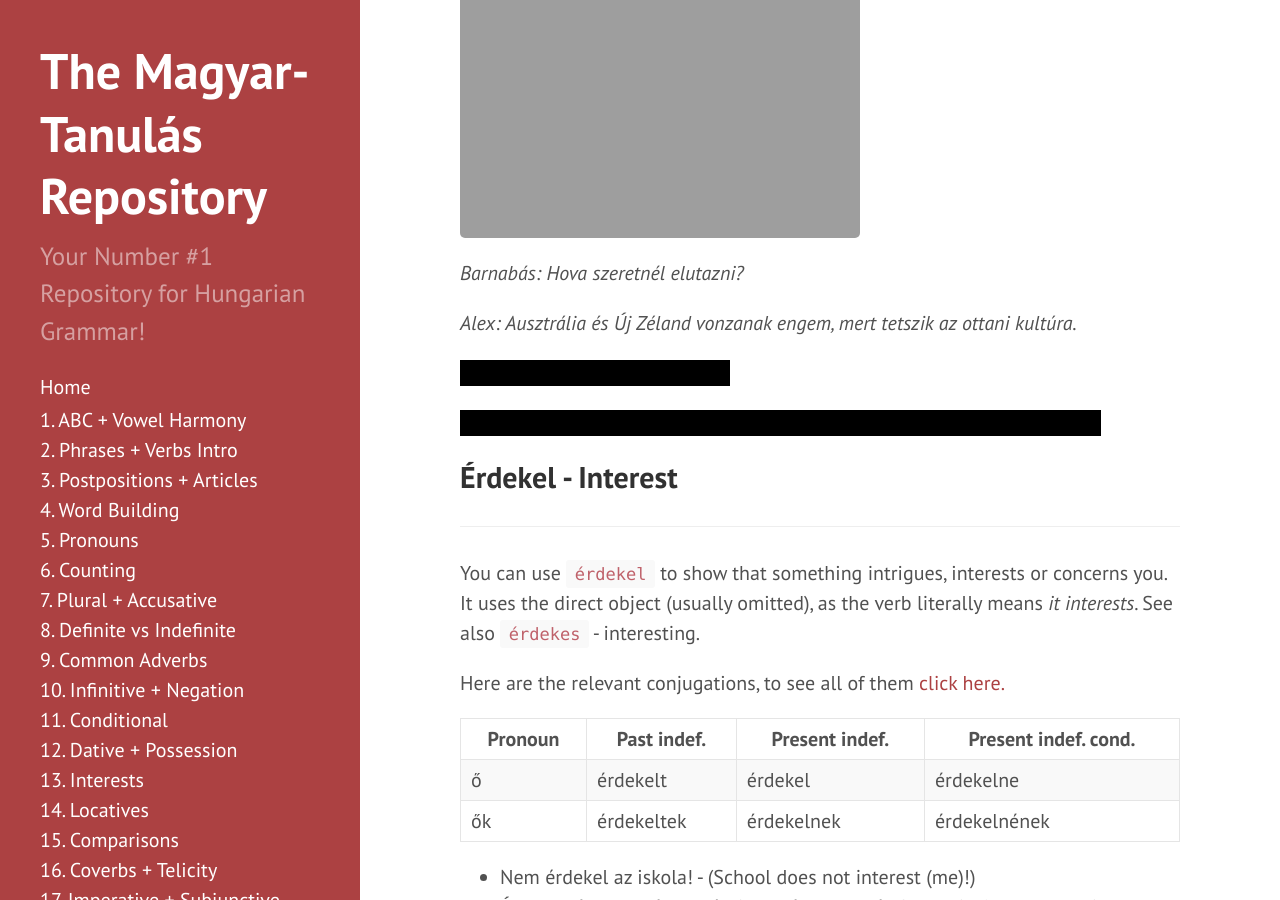
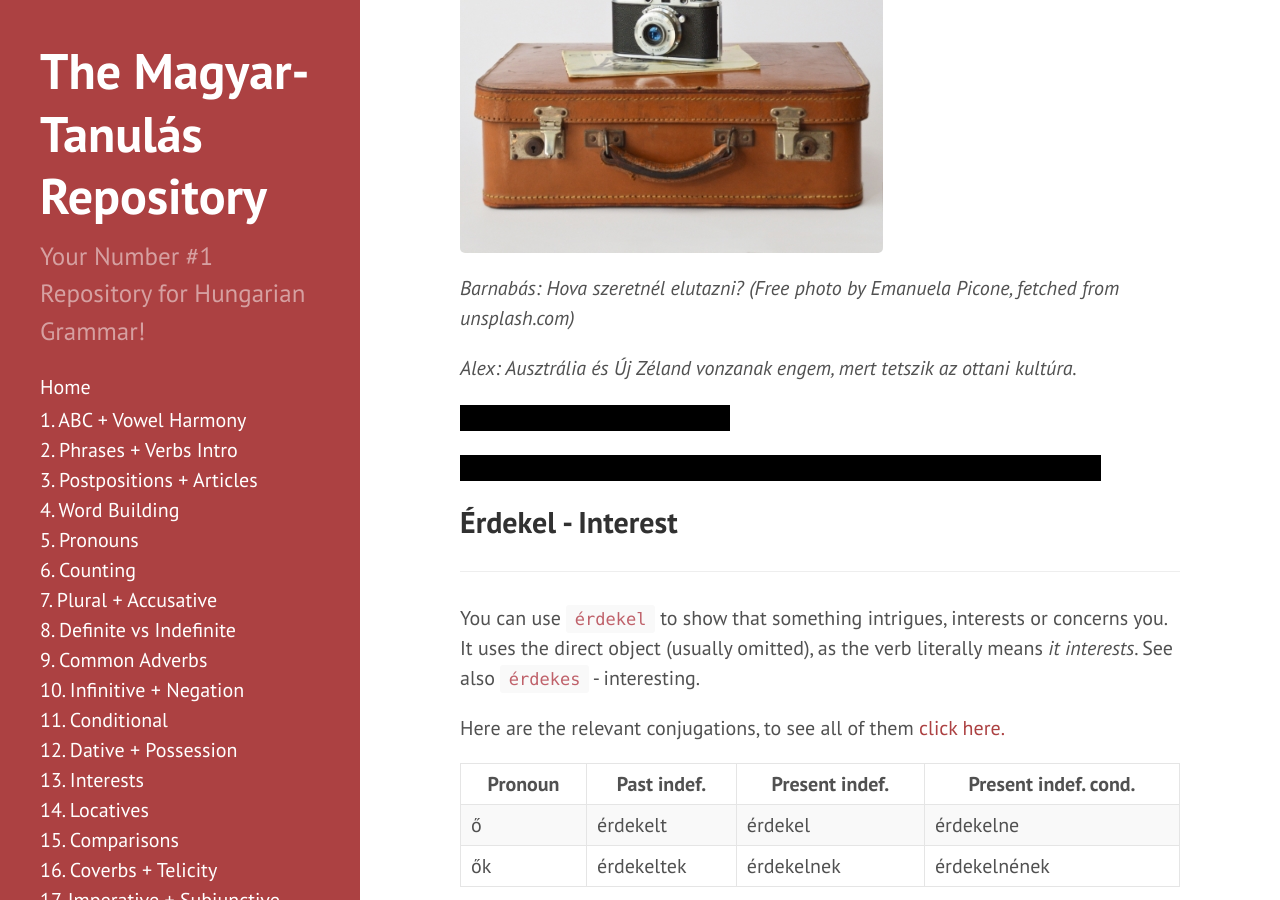
Before and after one commit to Magyartanulas/magyartanulas.github.io, a Jekyll site: the page built from interests.md, in a window 1280 px wide and 900 px high, scrolled down 3329 px. Built offline with Jekyll 4.4.1, drawn with Linux system fonts in a browser that asks for light colours; comment, search, counter and statistics services are not loaded; some of the changed text lies outside the part shown.

Commit message:
Update interests.md

```diff
--- a/interests.md
+++ b/interests.md
@@ -28,7 +28,7 @@
 * Azt gondoltad, hogy ez tetszene nekem? - (Did you think that I would like this? lit. Did you think that this would appeal to me?)
 
 `Challenge!`
-![Subscribe](https://magyartanulas.github.io/public/subscribe.jpeg)
+![Subscribe](https://magyartanulas.github.io/public/subscribe.png)
 
 *Ha tetszett ez a videó, lájkolj, kommentelj és iratkozz fel! (Free image fetched from pixabay.com)*
 
@@ -76,9 +76,9 @@
 * A trón úgy vonzotta Simbát. (The throne attracted Simba so much.)
 
 `Challenge!`
-![utazás](https://magyartanulas.github.io/public/elutázni.jpg)
+![utazás](https://magyartanulas.github.io/public/travel.jpg)
 
-*Barnabás: Hova szeretnél elutazni?*
+*Barnabás: Hova szeretnél elutazni? (Free photo by Emanuela Picone, fetched from unsplash.com)*
 
 *Alex: Ausztrália és Új Zéland vonzanak engem, mert tetszik az ottani kultúra.*
 
@@ -204,9 +204,9 @@
 `Szerelem` (noun) is the romantic love reserved only for one's partner. The act of falling in love is expressed with `beleszeret` but the state of being in love is expressed with `szerelmes`. Not to be confused with the verb `szerel`.
 
 `Challenge!`
-![Szerelmes](https://magyartanulas.github.io/public/szerelmes.jpg)
+![Szerelmes](https://magyartanulas.github.io/public/lovers.png)
 
-*Rómeó beleszeretett Júliába.*
+*Rómeó beleszeretett Júliába. (Free image, fetched from pixabay.com)*
 
 <span class="spoiler">Romeó fell in love with Júlia.</span>
 
```
